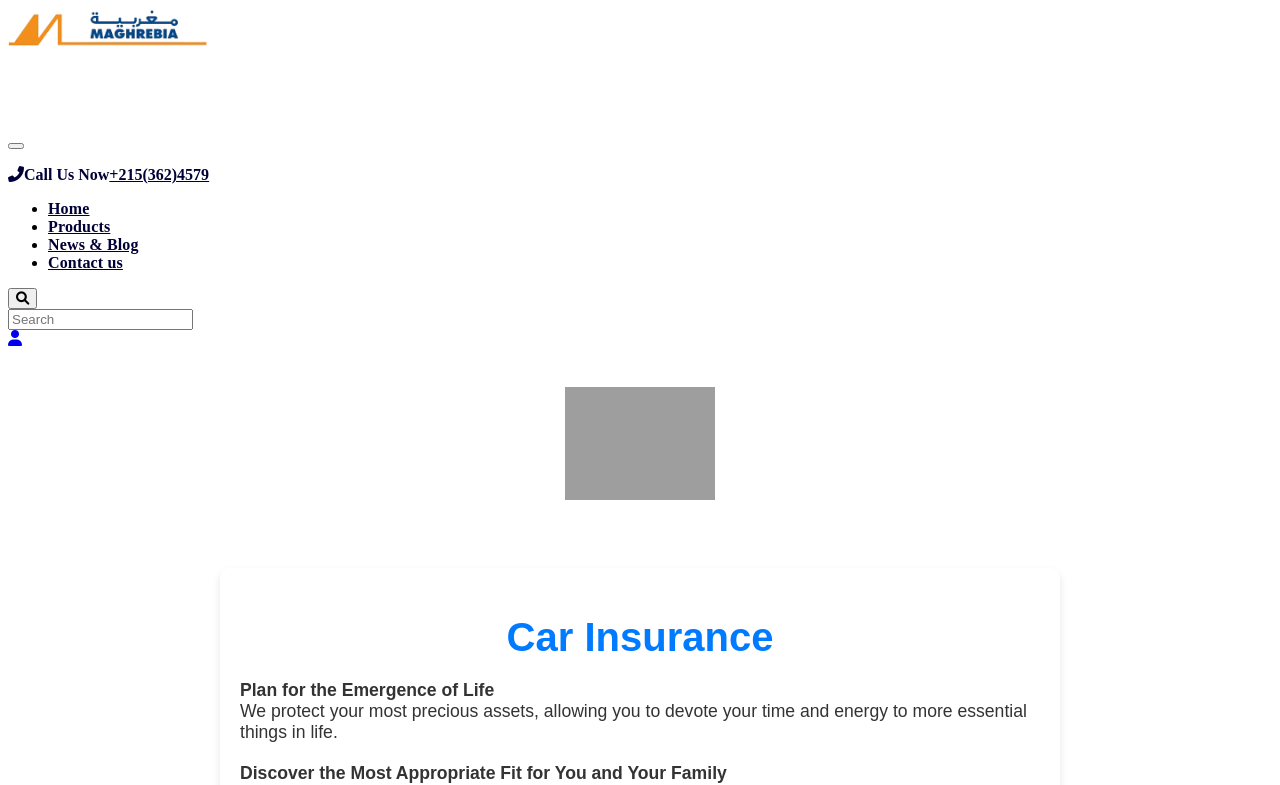
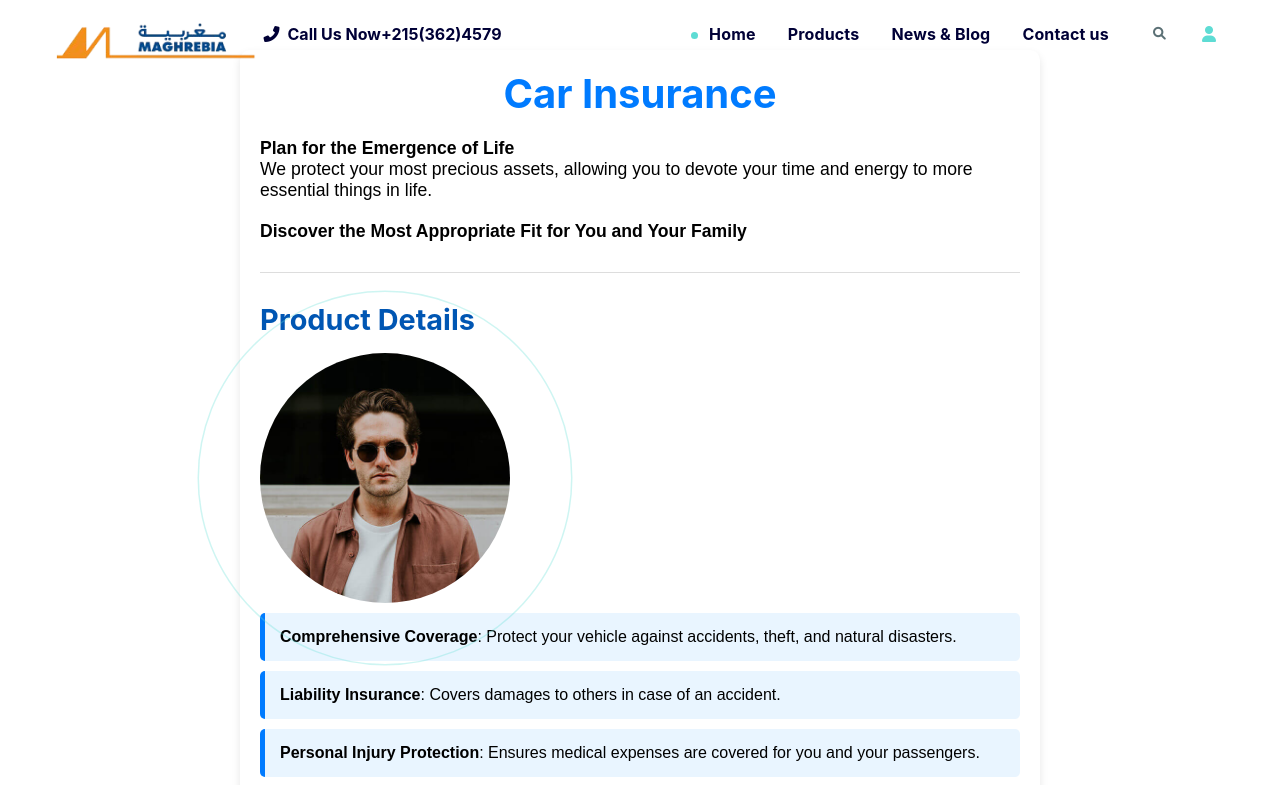
Before and after one commit to mayarbriki/ProjectMaghrebia, an Angular app: page /product-detail in a window 1280 px wide. Shown: the top 785 px of the page. Built offline with nearby package versions, Linux system fonts and the light colour scheme; grey boxes are pictures that could not be loaded.

Commit message:
updated css

```diff
--- a/src/app/app.component.html
+++ b/src/app/app.component.html
@@ -1,3 +1,2 @@
-<app-navbar></app-navbar>
 
 <router-outlet></router-outlet>
--- a/src/app/app.module.ts
+++ b/src/app/app.module.ts
@@ -12,6 +12,7 @@ import { BlogComponent } from './blog/blog.component';
 import { ProductDetailComponent } from './product-detail/product-detail.component';
 import { RouterModule } from '@angular/router';
 import { CommonModule } from '@angular/common';
+import { BlogDetailComponent } from './blog-detail/blog-detail.component';
 @NgModule({
   declarations: [
     AppComponent,
@@ -22,11 +23,11 @@ import { CommonModule } from '@angular/common';
     HeaderComponent,
          ProductComponent,
          BlogComponent,
+         BlogDetailComponent,
   ],
   imports: [
     BrowserModule,
     CommonModule,
-
     AppRoutingModule,
     RouterModule
   ],
--- /dev/null
+++ b/src/app/blog-detail/blog-detail.component.html
@@ -0,0 +1 @@
+<p>blog-detail works!</p>
--- a/src/app/home/home.component.html
+++ b/src/app/home/home.component.html
@@ -1,7 +1,10 @@
 <!DOCTYPE html>
+<app-navbar></app-navbar>
+
 <div class="home-container"></div>
 <html lang="en-US" dir="ltr">
 <head>
+
   <meta charset="utf-8">
   <meta http-equiv="X-UA-Compatible" content="IE=edge">
   <meta name="viewport" content="width=device-width, initial-scale=1">
@@ -80,7 +83,7 @@
         </div>
       </section>
       <!-- <section> begin ============================-->
-        <app-root></app-root>
+
         <app-product></app-product>
         <app-blog></app-blog>
         <section class="py-8">
--- a/src/app/product-detail/product-detail.component.css
+++ b/src/app/product-detail/product-detail.component.css
@@ -0,0 +1,86 @@
+body {
+
+    background-size: contain;
+    background-position: center;
+    background-repeat: no-repeat;
+    background-attachment: fixed;
+    min-height: 100vh;
+    margin: 0;
+    padding: 0;
+    font-family: Arial, sans-serif;
+    color: #333;
+}
+.container {
+    max-width: 800px;
+    margin: 50px auto;
+    padding: 20px;
+    background: rgba(255, 255, 255, 0.9);
+    border-radius: 10px;
+    box-shadow: 0 4px 8px rgba(0, 0, 0, 0.1);
+}
+h1 {
+    color: #007BFF;
+    text-align: center;
+    font-size: 2.5em;
+    margin-bottom: 20px;
+}
+h2 {
+    color: #0056b3;
+    font-size: 1.8em;
+    margin-top: 30px;
+    margin-bottom: 15px;
+}
+p {
+    font-size: 1.1em;
+    margin-bottom: 20px;
+}
+ul {
+    list-style-type: none;
+    padding: 0;
+}
+ul li {
+    background: #e9f5ff;
+    margin: 10px 0;
+    padding: 15px;
+    border-left: 5px solid #007BFF;
+    border-radius: 5px;
+    font-size: 1em;
+}
+.cta {
+    display: inline-block;
+    background-color: #007BFF;
+    color: white;
+    padding: 15px 30px;
+    text-decoration: none;
+    border-radius: 5px;
+    font-size: 1.1em;
+    margin-top: 20px;
+    transition: background-color 0.3s ease;
+}
+.cta:hover {
+    background-color: #0056b3;
+}
+.cta-container {
+    text-align: center;
+    margin-top: 30px;
+}
+hr {
+    border: 0;
+    height: 1px;
+    background: #ddd;
+    margin: 30px 0;
+}
+.feature-image {
+    width: 100%;
+    max-width: 600px;
+    height: auto;
+    margin: 20px auto;
+    display: block;
+    border-radius: 5px;
+}
+.logo {
+    width: 150px;
+    height: auto;
+    margin: 20px auto;
+    display: block;
+}
--- a/src/app/product-detail/product-detail.component.html
+++ b/src/app/product-detail/product-detail.component.html
@@ -1,123 +1,34 @@
 <!DOCTYPE html>
-
 <html lang="en">
 <head>
     <meta charset="UTF-8">
     <meta name="viewport" content="width=device-width, initial-scale=1.0">
     <title>Car Insurance</title>
+    <link rel="stylesheet" href="/assets/css/theme.css"> <!-- Link to external CSS file -->
+</head>
+<body>
+    <app-navbar></app-navbar> <!-- Navbar component inside the body -->
     <style>
-        body {
+        /* Remove dark background on body, navbar, and other elements */
+        body, .container, app-navbar, .cta-container {
+            background-color: white !important; /* Force the background color to white */
+            color: black; /* Ensure the text color remains readable */
+        }
 
-            background-size: contain;
-            background-position: center;
-            background-repeat: no-repeat;
-            background-attachment: fixed;
-            min-height: 100vh;
-            margin: 0;
-            padding: 0;
-            font-family: Arial, sans-serif;
-            color: #333;
-        }
-        .container {
-            max-width: 800px;
-            margin: 50px auto;
-            padding: 20px;
-            background: rgba(255, 255, 255, 0.9);
-            border-radius: 10px;
-            box-shadow: 0 4px 8px rgba(0, 0, 0, 0.1);
-        }
-        h1 {
-            color: #007BFF;
-            text-align: center;
-            font-size: 2.5em;
-            margin-bottom: 20px;
-        }
-        h2 {
-            color: #0056b3;
-            font-size: 1.8em;
-            margin-top: 30px;
-            margin-bottom: 15px;
-        }
-        p {
-            font-size: 1.1em;
-            margin-bottom: 20px;
-        }
-        ul {
-            list-style-type: none;
-            padding: 0;
-        }
-        ul li {
-            background: #e9f5ff;
-            margin: 10px 0;
-            padding: 15px;
-            border-left: 5px solid #007BFF;
-            border-radius: 5px;
-            font-size: 1em;
-        }
-        .cta {
-            display: inline-block;
-            background-color: #007BFF;
-            color: white;
-            padding: 15px 30px;
-            text-decoration: none;
-            border-radius: 5px;
-            font-size: 1.1em;
-            margin-top: 20px;
-            transition: background-color 0.3s ease;
-        }
-        .cta:hover {
-            background-color: #0056b3;
-        }
-        .cta-container {
-            text-align: center;
-            margin-top: 30px;
-        }
-        hr {
-            border: 0;
-            height: 1px;
-            background: #ddd;
-            margin: 30px 0;
-        }
-        .feature-image {
-            width: 100%;
-            max-width: 600px;
-            height: auto;
-            margin: 20px auto;
-            display: block;
-            border-radius: 5px;
-        }
-        .logo {
-            width: 150px;
-            height: auto;
-            margin: 20px auto;
-            display: block;
+        /* If you also want to remove any dark color from other containers */
+        .circle-wrapper, ul {
+            background-color: white !important;
         }
     </style>
-</head>
-<body>
-    <div class="logo-image"></div>
-
-   <style>.logo-image {
-    background-image: url('./assets/img/illustrations/393shots_so-removebg-preview.png');
-    background-size: contain; /* Adjusts the size */
-    background-position: center;
-    background-repeat: no-repeat;
-    width: 150px; /* Set width */
-    height: 150px; /* Set height */
-    display: block;
-    margin: 20px auto;
-}
-</style>
     <div class="container">
         <h1>Car Insurance</h1>
-
         <p><strong>Plan for the Emergence of Life</strong><br>
         We protect your most precious assets, allowing you to devote your time and energy to more essential things in life.</p>
         <p><strong>Discover the Most Appropriate Fit for You and Your Family</strong></p>
         <hr>
         <h2>Product Details</h2>
         <div class="circle-wrapper">
-            <img class="rounded-circle w-100" src="./assets/img/team/1.jpg" alt="Maghrebia Logo" />
+            <img class="rounded-circle w-100" src="assets/img/team/1.jpg" alt="Maghrebia Logo" />
         </div>
         <ul>
             <li><strong>Comprehensive Coverage</strong>: Protect your vehicle against accidents, theft, and natural disasters.</li>
@@ -125,19 +36,13 @@
             <li><strong>Personal Injury Protection</strong>: Ensures medical expenses are covered for you and your passengers.</li>
             <li><strong>Customizable Plans</strong>: Tailor your insurance to fit your specific needs and budget.</li>
             <li><strong>24/7 Support</strong>: Access to customer service anytime you need assistance.</li>
-
         </ul>
         <hr>
         <div class="cta-container">
-
             <p><strong>Get a Quote Today!</strong><br>
-
             Contact us to find the best car insurance plan for you and your loved ones.</p>
-
             <a href="#contact" class="cta">Contact Us</a>
         </div>
     </div>
-
-
 </body>
 </html>
--- a/src/app/product-detail/product-detail.component.ts
+++ b/src/app/product-detail/product-detail.component.ts
@@ -12,6 +12,6 @@ export class ProductDetailComponent {
     console.error('Image failed to load:', event);
   }
   constructor(private sanitizer: DomSanitizer) {
-    this.imagePath = this.sanitizer.bypassSecurityTrustResourceUrl("./assets/img/illustrations/393shots_so-removebg-preview.png");
+    this.imagePath = this.sanitizer.bypassSecurityTrustResourceUrl("/assets/img/illustrations/393shots_so-removebg-preview.png");
   }
 }
--- a/src/index.html
+++ b/src/index.html
@@ -2,10 +2,12 @@
 <html>
 <head>
   <title>Your App Title</title>
+  <app-root></app-root>
+
   <base href="/">
   <!-- other meta tags and links -->
 </head>
 <body>
-  <app-root></app-root>
+
 </body>
 </html>
```
Also changed, not shown: src/app/blog-detail/blog-detail.component.ts (added, +10 -0 lines), src/app/blog-detail/blog-detail.component.css (added), src/assets/css/theme.css, 1 other file (tests, documents, lock files or other folders).
